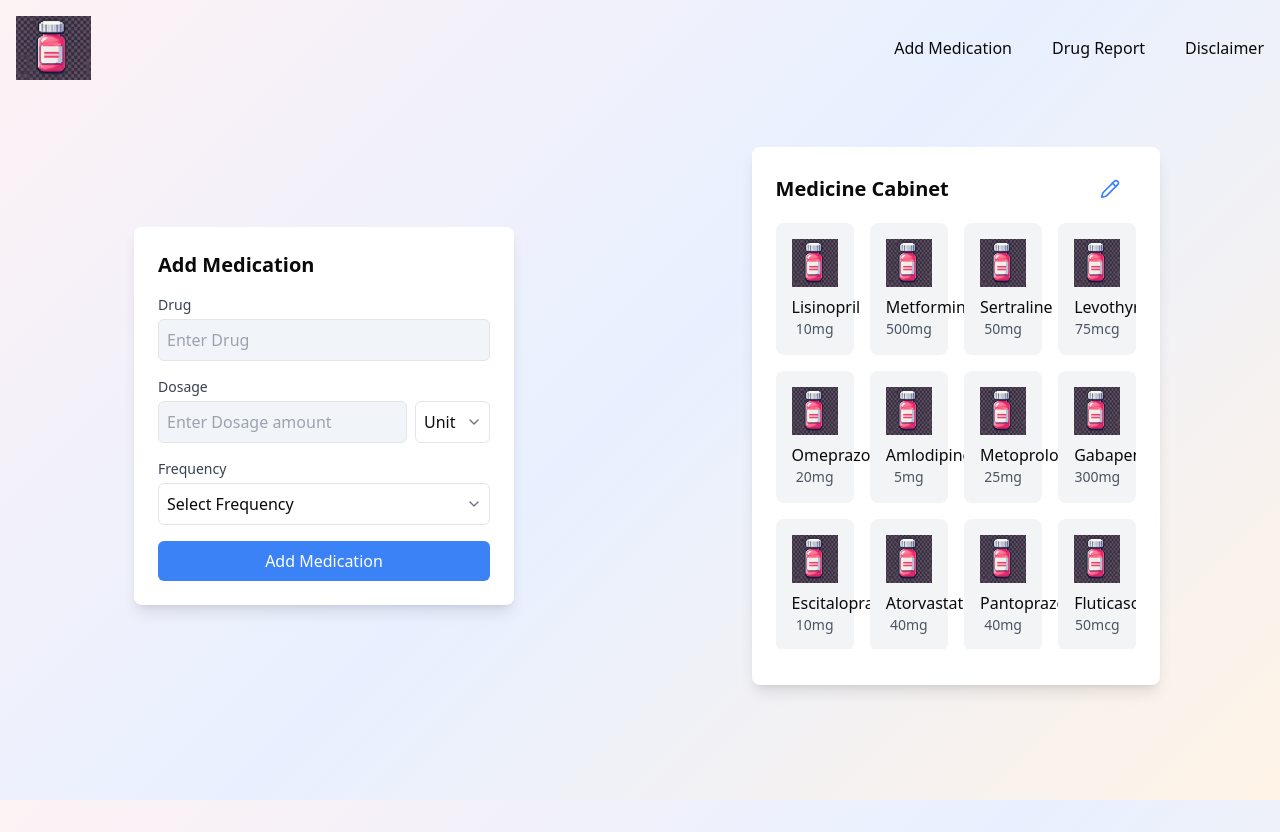
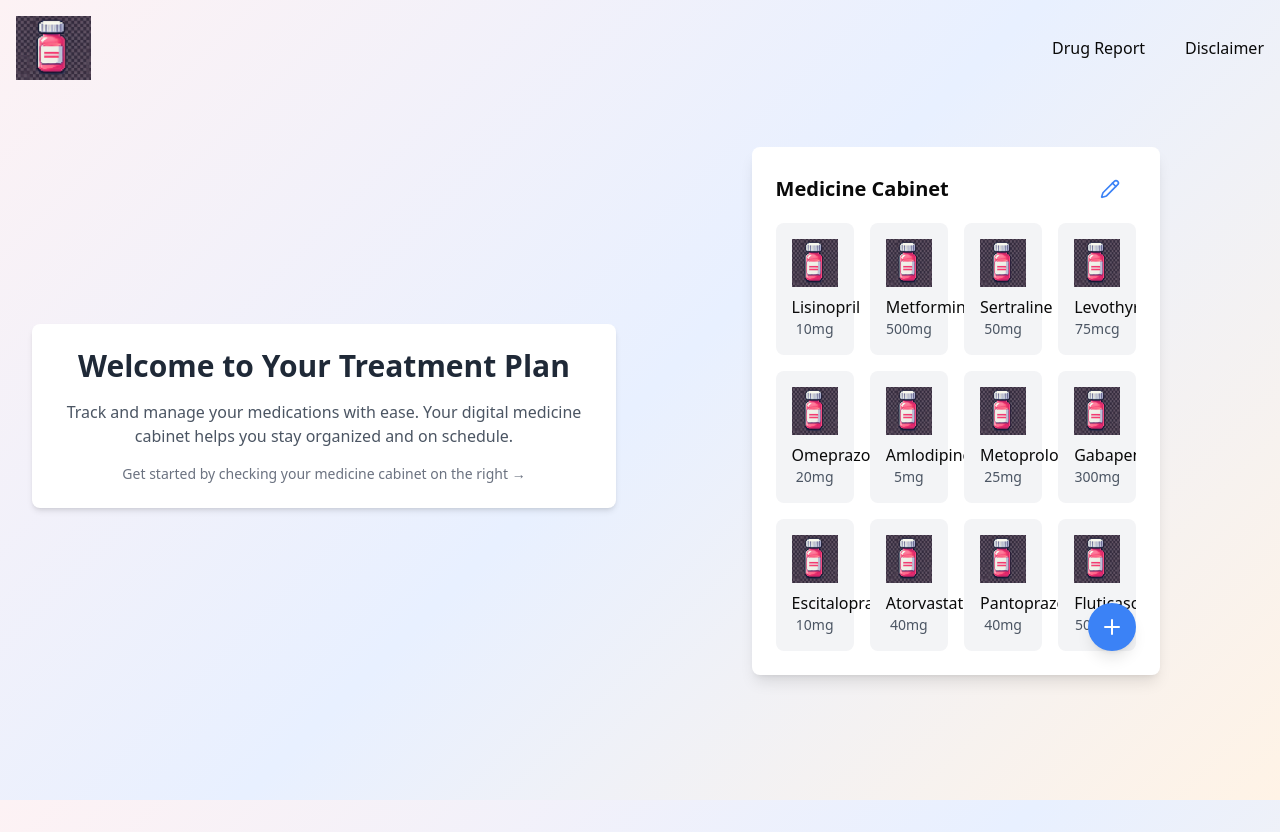
Before and after one commit to lydiachen01/medic-mate, a Next.js app: page / in a window 1280 px wide. Built offline with nearby package versions, Linux system fonts and the light colour scheme.

Commit message:
add medication in button to sliding add med component for image

```diff
--- a/app/add_meds/add_meds.tsx
+++ b/app/add_meds/add_meds.tsx
@@ -52,17 +52,7 @@ const AddMedication: React.FC = () => {
     }
 
     return (
-        <div className="container mx-auto p-4 max-w-3xl min-h-[80vh] flex flex-col items-center justify-center">
-            <div className="w-full space-y-8">
-                <div className="text-center space-y-2">
-                    <h1 className="text-4xl font-bold text-blue-600">
-                        Let's Read Your Label
-                    </h1>
-                    <p className="text-gray-600 text-lg">
-                        Take a clear photo of your medication label, and we'll help you process it
-                    </p>
-                </div>
-
+        <div className="space-y-8">
             <div className="bg-gradient-to-br from-pink-50 to-blue-50 rounded-2xl shadow-lg p-8 border-2 border-pink-200 transform transition-all hover:shadow-xl">
                 <form onSubmit={handleSubmit} className="space-y-6">
                     <div className="border-2 border-dashed border-blue-300 rounded-xl p-6 text-center bg-white/70 hover:bg-white/90 transition-all duration-300 transform hover:scale-[1.01]">
@@ -78,7 +68,7 @@ const AddMedication: React.FC = () => {
                             className="cursor-pointer block"
                         >
                             {previewUrl ? (
-                                    <div className="relative w-full h-72 mx-auto rounded-lg overflow-hidden shadow-inner">
+                                <div className="relative w-full h-48 mx-auto rounded-lg overflow-hidden shadow-inner">
                                     <Image
                                         src={previewUrl}
                                         alt="Preview"
@@ -88,18 +78,14 @@ const AddMedication: React.FC = () => {
                                     />
                                 </div>
                             ) : (
-                                    <div className="py-12 px-6 space-y-4">
-                                        <div className="w-16 h-16 mx-auto mb-4 text-blue-400">
+                                <div className="py-8 px-4 space-y-4">
+                                    <div className="w-12 h-12 mx-auto mb-2 text-blue-400">
                                         <svg xmlns="http://www.w3.org/2000/svg" fill="none" viewBox="0 0 24 24" strokeWidth={1.5} stroke="currentColor">
                                             <path strokeLinecap="round" strokeLinejoin="round" d="M3 16.5v2.25A2.25 2.25 0 005.25 21h13.5A2.25 2.25 0 0021 18.75V16.5m-13.5-9L12 3m0 0l4.5 4.5M12 3v13.5" />
                                         </svg>
                                     </div>
-                                        <p className="text-blue-600 font-medium text-lg">
-                                            Drop your image here
-                                        </p>
-                                        <p className="text-sm text-orange-500">
-                                            or click to browse
-                                        </p>
+                                    <p className="text-blue-600 font-medium">Drop your image here</p>
+                                    <p className="text-sm text-orange-500">or click to browse</p>
                                 </div>
                             )}
                         </label>
@@ -107,7 +93,7 @@ const AddMedication: React.FC = () => {
 
                     <button
                         type="submit"
-                            className="w-full bg-gradient-to-r from-orange-400 via-pink-400 to-blue-400 text-white py-4 px-6 rounded-xl hover:from-orange-500 hover:via-pink-500 hover:to-blue-500 transition-all duration-300 font-medium shadow-md disabled:opacity-50 disabled:cursor-not-allowed transform hover:scale-[1.02] active:scale-[0.98]"
+                        className="w-full bg-gradient-to-r from-orange-400 via-pink-400 to-blue-400 text-white py-3 px-4 rounded-xl hover:from-orange-500 hover:via-pink-500 hover:to-blue-500 transition-all duration-300 font-medium shadow-md disabled:opacity-50 disabled:cursor-not-allowed transform hover:scale-[1.02] active:scale-[0.98]"
                         disabled={!selectedImage || isProcessing}
                     >
                         {isProcessing ? (
@@ -126,7 +112,7 @@ const AddMedication: React.FC = () => {
             </div>
 
             {error && (
-                    <div className="mt-4 p-6 bg-red-50 border border-red-200 rounded-xl animate-fade-in">
+                <div className="p-4 bg-red-50 border border-red-200 rounded-xl">
                     <p className="text-red-600 flex items-center space-x-2">
                         <svg className="w-5 h-5" fill="none" stroke="currentColor" viewBox="0 0 24 24">
                             <path strokeLinecap="round" strokeLinejoin="round" strokeWidth="2" d="M12 8v4m0 4h.01M21 12a9 9 0 11-18 0 9 9 0 0118 0z" />
@@ -137,9 +123,9 @@ const AddMedication: React.FC = () => {
             )}
 
             {extractedText && (
-                    <div className="mt-6 p-6 bg-white/70 rounded-xl border border-blue-200 shadow-lg animate-fade-in">
-                        <h2 className="text-xl font-semibold text-blue-600 mb-4 flex items-center space-x-2">
-                            <svg className="w-6 h-6" fill="none" stroke="currentColor" viewBox="0 0 24 24">
+                <div className="p-4 bg-white/70 rounded-xl border border-blue-200 shadow-lg">
+                    <h2 className="text-lg font-semibold text-blue-600 mb-3 flex items-center space-x-2">
+                        <svg className="w-5 h-5" fill="none" stroke="currentColor" viewBox="0 0 24 24">
                             <path strokeLinecap="round" strokeLinejoin="round" strokeWidth="2" d="M9 12h6m-6 4h6m2 5H7a2 2 0 01-2-2V5a2 2 0 012-2h5.586a1 1 0 01.707.293l5.414 5.414a1 1 0 01.293.707V19a2 2 0 01-2 2z" />
                         </svg>
                         <span>Extracted Text</span>
@@ -148,7 +134,6 @@ const AddMedication: React.FC = () => {
                 </div>
             )}
         </div>
-        </div>
     )
 }
 
--- a/app/page.tsx
+++ b/app/page.tsx
@@ -3,14 +3,14 @@
 import { hasEnvVars } from "@/utils/supabase/check-env-vars";
 import SupabaseTest from "./notes/page";
 import Center from "@/components/Center";
-import UserInputForm from "@/components/ManualEntry";
+import Welcome from "@/components/Welcome";
 import Cabinet from "@/components/MedCabinet/Cabinet";
 
 export default function Home() {
   return (
     <div className="grid grid-cols-1 md:grid-cols-2 gap-4 p-4">
         <Center>
-          <UserInputForm />
+          <Welcome />
         </Center>
         <Center>
           <Cabinet />
--- a/components/MedCabinet/Cabinet.tsx
+++ b/components/MedCabinet/Cabinet.tsx
@@ -3,7 +3,8 @@
 import React, { useState } from 'react';
 import PillBottle from "./PillBottle"
 import CabinetEdit from './CabinetEdit';
-import { Pencil, X } from 'lucide-react';
+import { Pencil, X, Plus, Image, Edit3 } from 'lucide-react';
+import AddMedication from '@/app/add_meds/add_meds';
 
 interface Medication {
   drug: string;
@@ -14,6 +15,9 @@ interface Medication {
 const Cabinet: React.FC = () => {
   const [isEditing, setIsEditing] = useState(false);
   const [selectedMedication, setSelectedMedication] = useState<Medication | null>(null);
+  const [isAddMenuOpen, setIsAddMenuOpen] = useState(false);
+  const [activeForm, setActiveForm] = useState<'none' | 'manual' | 'image'>('none');
+  const [showAddForm, setShowAddForm] = useState(false);
 
   const handlePillBottleClick = (med: Medication) => {
     console.log("PillBottle clicked:", med);
@@ -22,6 +26,17 @@ const Cabinet: React.FC = () => {
 
   const closePopup = () => {
     setSelectedMedication(null);
+  };
+
+  const handleAddOption = (type: 'manual' | 'image') => {
+    setIsAddMenuOpen(false);
+    setActiveForm(type);
+    setTimeout(() => setShowAddForm(true), 100);
+  };
+
+  const handleCloseForm = () => {
+    setShowAddForm(false);
+    setTimeout(() => setActiveForm('none'), 300);
   };
 
   if (isEditing) {
@@ -50,7 +65,12 @@ const Cabinet: React.FC = () => {
   ];
 
   return (
-    <div className="h-[70%] w-[70%] relative p-3 sm:p-6 bg-white rounded-lg shadow-lg mx-auto">
+    <div className="h-[70%] w-[70%] relative mx-auto">
+      {/* Main Cabinet View */}
+      <div className={`absolute w-full transition-transform duration-300 ease-in-out ${
+        showAddForm ? '-translate-x-[105%]' : 'translate-x-0'
+      }`}>
+        <div className="p-3 sm:p-6 bg-white rounded-lg shadow-lg">
           <div className="flex justify-between items-center mb-4">
             <h2 className="text-lg sm:text-xl font-bold">Medicine Cabinet</h2>
             <button
@@ -70,6 +90,70 @@ const Cabinet: React.FC = () => {
               />
             ))}
           </div>
+
+          {/* Floating Action Button and Menu */}
+          <div className="absolute bottom-6 right-6">
+            {isAddMenuOpen && (
+              <div className="absolute bottom-16 right-0 bg-white rounded-lg shadow-lg overflow-hidden">
+                <button
+                  onClick={() => handleAddOption('manual')}
+                  className="flex items-center gap-2 px-4 py-3 hover:bg-gray-100 w-full text-left"
+                >
+                  <Edit3 className="w-5 h-5" />
+                  <span>Manual Input</span>
+                </button>
+                <button
+                  onClick={() => handleAddOption('image')}
+                  className="flex items-center gap-2 px-4 py-3 hover:bg-gray-100 w-full text-left"
+                >
+                  <Image className="w-5 h-5" />
+                  <span>Image Input</span>
+                </button>
+              </div>
+            )}
+            <button
+              onClick={() => setIsAddMenuOpen(!isAddMenuOpen)}
+              className="bg-blue-500 hover:bg-blue-600 text-white rounded-full p-3 shadow-lg transition-colors duration-200"
+            >
+              <Plus className="w-6 h-6" />
+            </button>
+          </div>
+        </div>
+      </div>
+
+      {/* Add Medication Form */}
+      {(showAddForm || activeForm !== 'none') && (
+        <div className={`absolute w-full transition-transform duration-300 ease-in-out ${
+          showAddForm ? 'translate-x-0' : 'translate-x-[105%]'
+        }`}>
+          <div className="p-6 bg-white rounded-lg shadow-lg">
+            <div className="flex justify-between items-center mb-6">
+              <h2 className="text-xl font-bold">
+                {activeForm === 'manual' ? 'Add Medication Manually' : 'Add Medication from Image'}
+              </h2>
+              <button
+                onClick={handleCloseForm}
+                className="p-2 hover:bg-gray-100 rounded-full"
+              >
+                <X className="w-5 h-5" />
+              </button>
+            </div>
+
+            {activeForm === 'manual' && (
+              <div className="space-y-4">
+                {/* Add your manual input form here */}
+                <p>Manual input form coming soon...</p>
+              </div>
+            )}
+
+            {activeForm === 'image' && (
+              <div className="h-full overflow-y-auto">
+                <AddMedication />
+              </div>
+            )}
+          </div>
+        </div>
+      )}
 
       {/* Mobile-friendly popup for medication details */}
       {selectedMedication && (
--- a/components/Navbar.tsx
+++ b/components/Navbar.tsx
@@ -24,7 +24,6 @@ const Navbar: React.FC = () => {
                     <button className="flex items-center lg:hidden rounded p-2">
                         <img src="/pink_logo.png" alt="Logo" className="h-7" />
                     </button>
-                    <Tabs tabName="Add Medication" link="/add_meds" />
                     <Tabs tabName="Drug Report" link="/display_data"/>
                     <Tabs tabName="Disclaimer" link="/disclaimer" />
                 </div>
--- /dev/null
+++ b/components/Welcome.tsx
@@ -0,0 +1,19 @@
+import React from 'react';
+
+const Welcome = () => {
+  return (
+    <div className="text-center p-6 bg-white rounded-lg shadow-md">
+      <h1 className="text-3xl font-bold text-gray-800 mb-4">
+        Welcome to Your Treatment Plan
+      </h1>
+      <p className="text-gray-600 mb-4">
+        Track and manage your medications with ease. Your digital medicine cabinet helps you stay organized and on schedule.
+      </p>
+      <div className="text-sm text-gray-500">
+        Get started by checking your medicine cabinet on the right →
+      </div>
+    </div>
+  );
+};
+
+export default Welcome;
```
Lines whose indentation alone changed are shown as unchanged.
